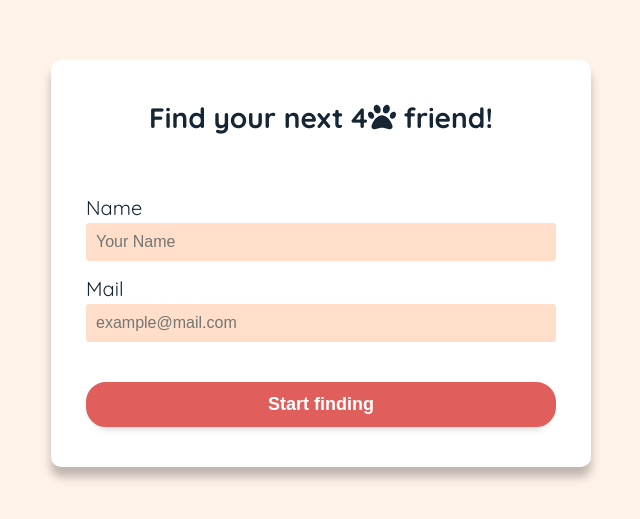
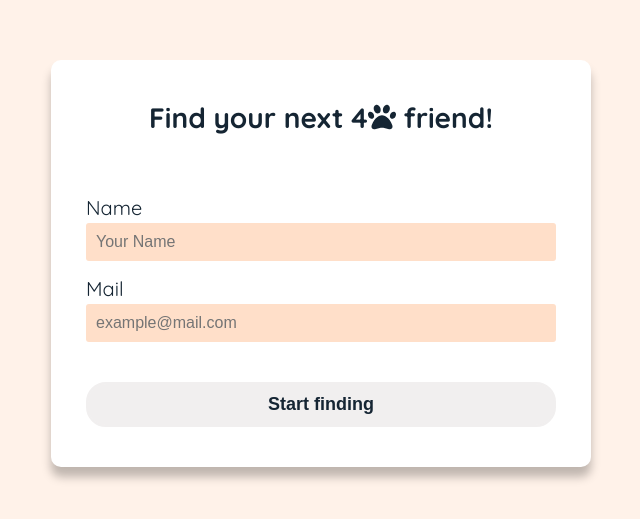
Before and after one commit to a-flowers-a/dog-match, a React (Create React App) app: page /signIn in a window 1280 px wide. Shown: the part 137-656 px from the top of the page, without its empty margins (319-959 px from the left). Built offline with nearby package versions, Linux system fonts and the light colour scheme.

Commit message:
fix some styles

```diff
--- a/public/index.html
+++ b/public/index.html
@@ -28,7 +28,7 @@
       work correctly both with client-side routing and a non-root public URL.
       Learn how to configure a non-root public URL by running `npm run build`.
     -->
-    <title>React App</title>
+    <title>Match Dog</title>
   </head>
   <body>
     <noscript>You need to enable JavaScript to run this app.</noscript>
--- a/src/components/atoms/CustomButton/styles.scss
+++ b/src/components/atoms/CustomButton/styles.scss
@@ -18,9 +18,18 @@
   border-color: colors.$secondary;
   border-width: 2px;
 
+  &:focus{
+    border-color: colors.$text-primary;
+  }
   &:hover:enabled {
-    border-color: colors.$text-primary;
     box-shadow: rgba(0, 0, 0, 0.25) 0px 10px 10px;
+  }
+  &:disabled{
+    background-color: colors.$grey;
+    color: colors.$text-primary;
+    border-color: colors.$grey;
+    box-shadow: none;
+    cursor: default;
   }
 
   &__icon{
--- a/src/components/atoms/Paginator/styles.scss
+++ b/src/components/atoms/Paginator/styles.scss
@@ -14,14 +14,19 @@
     padding: 10px 15px;
     font-size: 16px;
     cursor: pointer;
+    border-style: solid;
+    border-width: 2px;
+    box-shadow: rgba(0, 0, 0, 0.25) 0px 10px 10px -10px;
+    border-color: colors.$secondary;
+
     &:hover:enabled {
-      border-style: solid;
-      border-color: colors.$text-primary;
-      border-width: 2px;
+      box-shadow: rgba(0, 0, 0, 0.25) 0px 10px 10px;
     }
     &:disabled{
       background-color: colors.$grey;
       color: colors.$text-primary;
+      border-color: colors.$grey;
+      box-shadow: none;
       cursor  : default;
     }
   }
--- a/src/components/molecules/LoginCard/styles.scss
+++ b/src/components/molecules/LoginCard/styles.scss
@@ -50,8 +50,15 @@
     border-color: colors.$secondary;
 
     &:hover:enabled {
-      border-color: colors.$text-primary;
       box-shadow: rgba(0, 0, 0, 0.25) 0px 10px 10px;
+      cursor: pointer;
+    }
+    &:disabled{
+      background-color: colors.$grey;
+      color: colors.$text-primary;
+      border-color: colors.$grey;
+      box-shadow: none;
+      cursor: default;
     }
   }
 }
```
Also changed, not shown: public/manifest.json.
